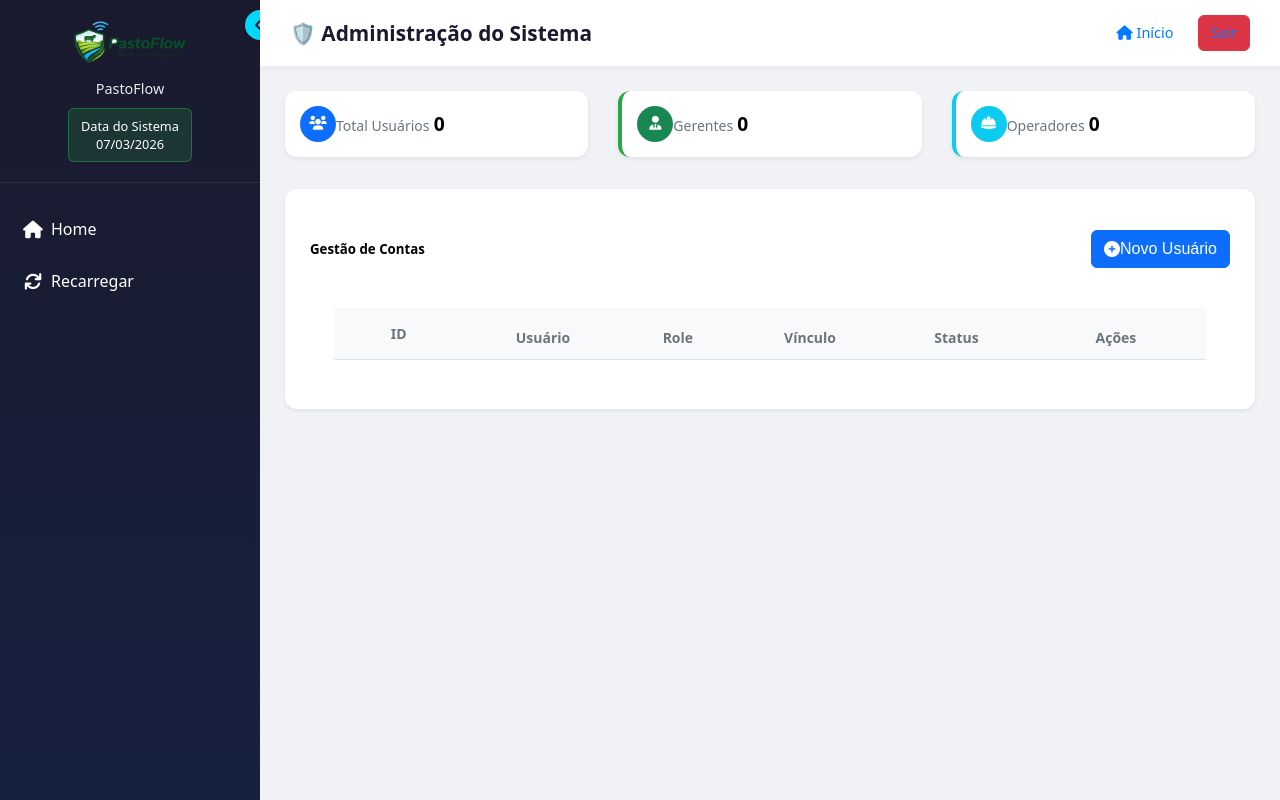
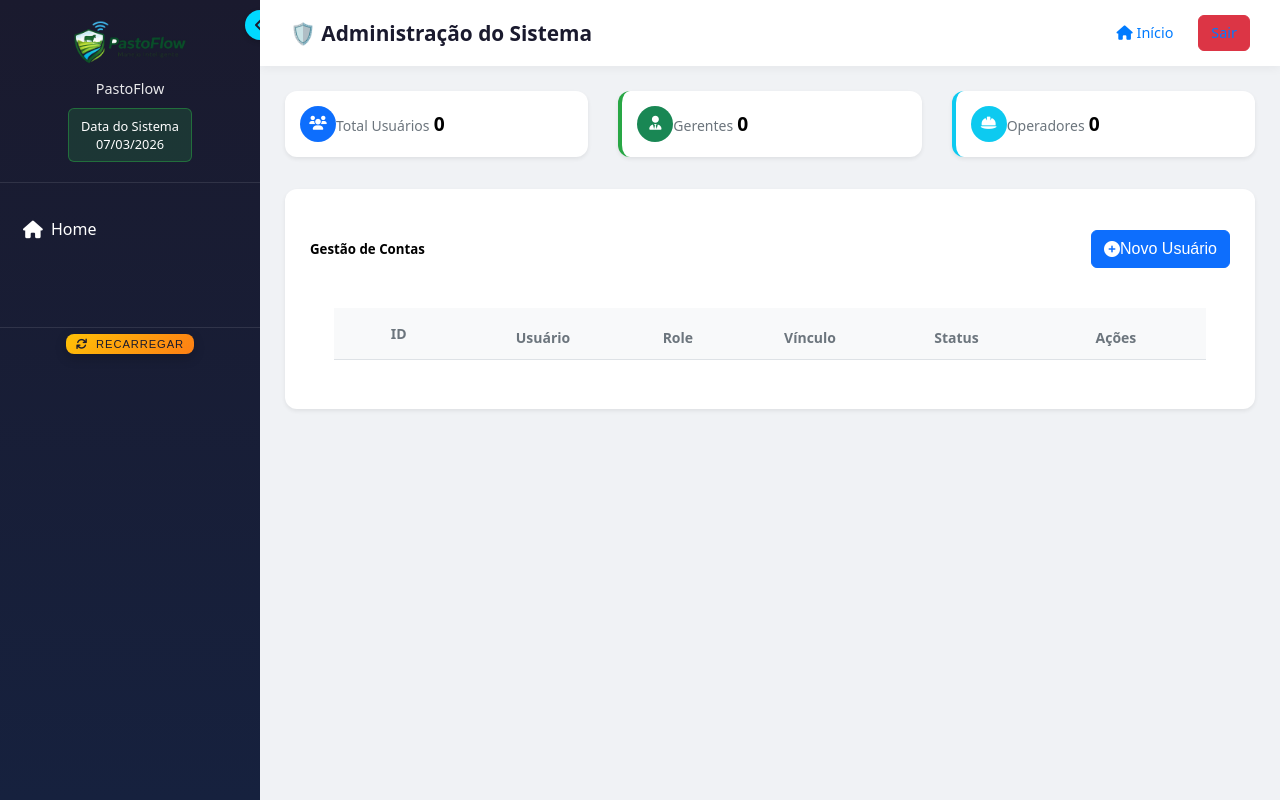
Before and after one commit to jeffersonss-tech/pastagens_flask, a Flask app: page /admin in a window 1280 px wide. Run offline with Flask 3, Linux system fonts and the light colour scheme; the visitor is signed in with stand-in values (Sample User, id 1); data that the repository does not hold is empty; parts of the project's set-up code (start-up, migrations or seed data) failed here and were passed over.

Commit message:
style: espaçar botão recarregar

```diff
--- a/templates/base.html
+++ b/templates/base.html
@@ -84,6 +84,30 @@
                     50% { opacity: 0.6; }
                     100% { opacity: 1; }
                 }
+                .sidebar-reload-footer {
+                    margin: 72px 0 0;
+                    display: flex;
+                    justify-content: center;
+                    padding: 6px 0;
+                    border-top: 1px solid rgba(255,255,255,0.1);
+                }
+                .sidebar-reload-button {
+                    background: linear-gradient(135deg, #ffc107, #fd7e14);
+                    color: #1a1a2e;
+                    border: none;
+                    padding: 4px 10px;
+                    font-size: 0.7rem;
+                    text-transform: uppercase;
+                    letter-spacing: 0.08em;
+                    border-radius: 8px;
+                    box-shadow: 0 4px 12px rgba(0,0,0,0.2);
+                }
+                .sidebar-reload-button:hover {
+                    transform: translateY(-1px);
+                }
+                .sidebar-reload-button i {
+                    margin-right: 4px;
+                }
             </style>
 
             <div id="data-teste-display" class="data-teste modo-real">
@@ -114,18 +138,18 @@
             <li class="menu-item" onclick="showSection('relatorios')">
                 <i class="fa-solid fa-chart-line"></i> <span>Relatórios</span>
             </li>
-            <li class="menu-item" onclick="window.location.reload()" title="Recarregar página">
-                <i class="fa-solid fa-arrows-rotate"></i> <span>Recarregar</span>
-            </li>
             {% else %}
             <li class="menu-item active" onclick="window.location.href='/'">
                 <i class="fa-solid fa-house"></i> <span>Home</span>
             </li>
-            <li class="menu-item" onclick="window.location.reload()" title="Recarregar página">
-                <i class="fa-solid fa-arrows-rotate"></i> <span>Recarregar</span>
-            </li>
             {% endif %}
         </ul>
+        <div class="sidebar-reload-footer">
+            <button type="button" class="sidebar-reload-button" onclick="window.location.reload();" title="Recarregar página">
+                <i class="fa-solid fa-arrows-rotate"></i>
+                <span>Recarregar</span>
+            </button>
+        </div>
     </div>
 
     <!-- Main -->
```
